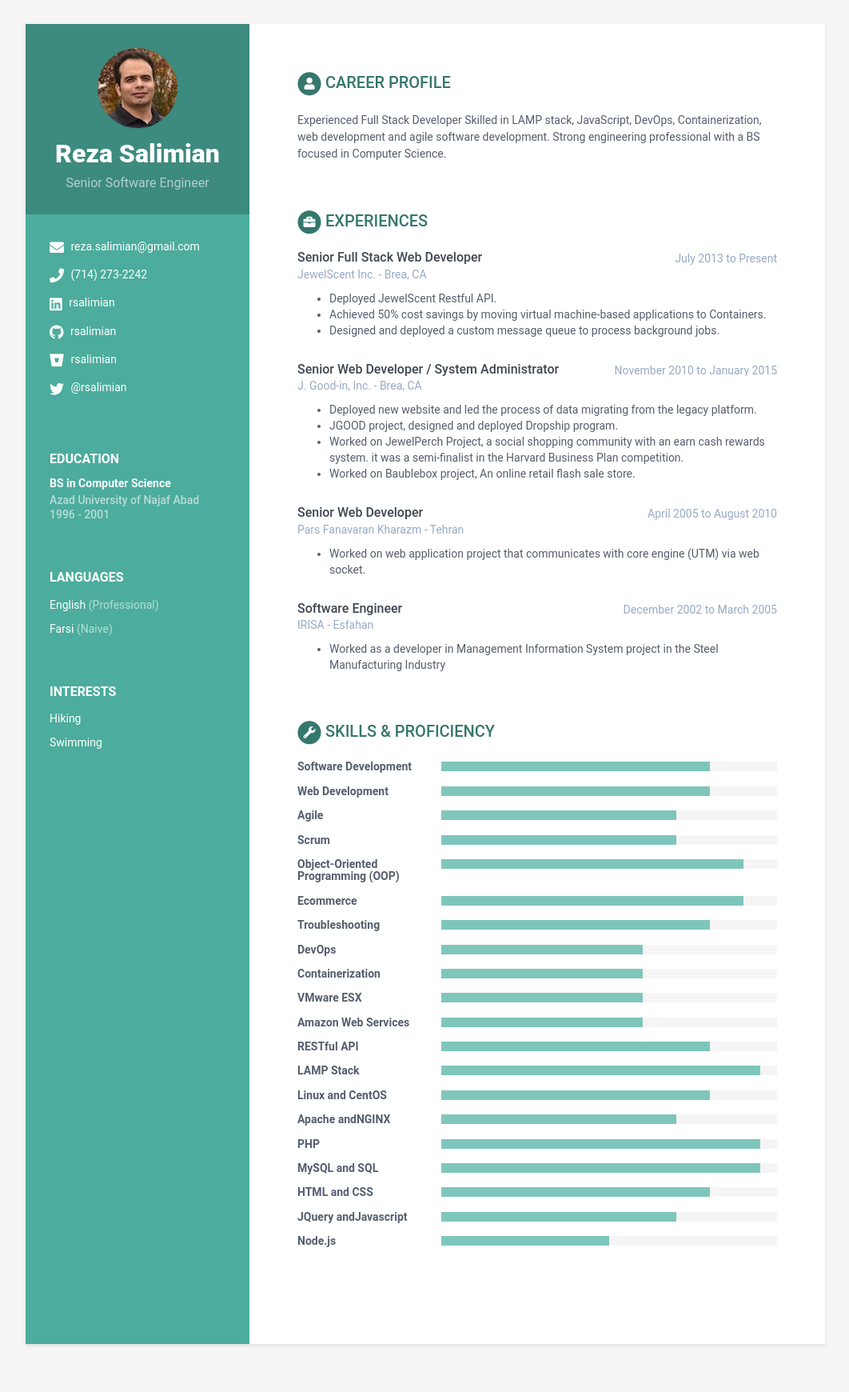
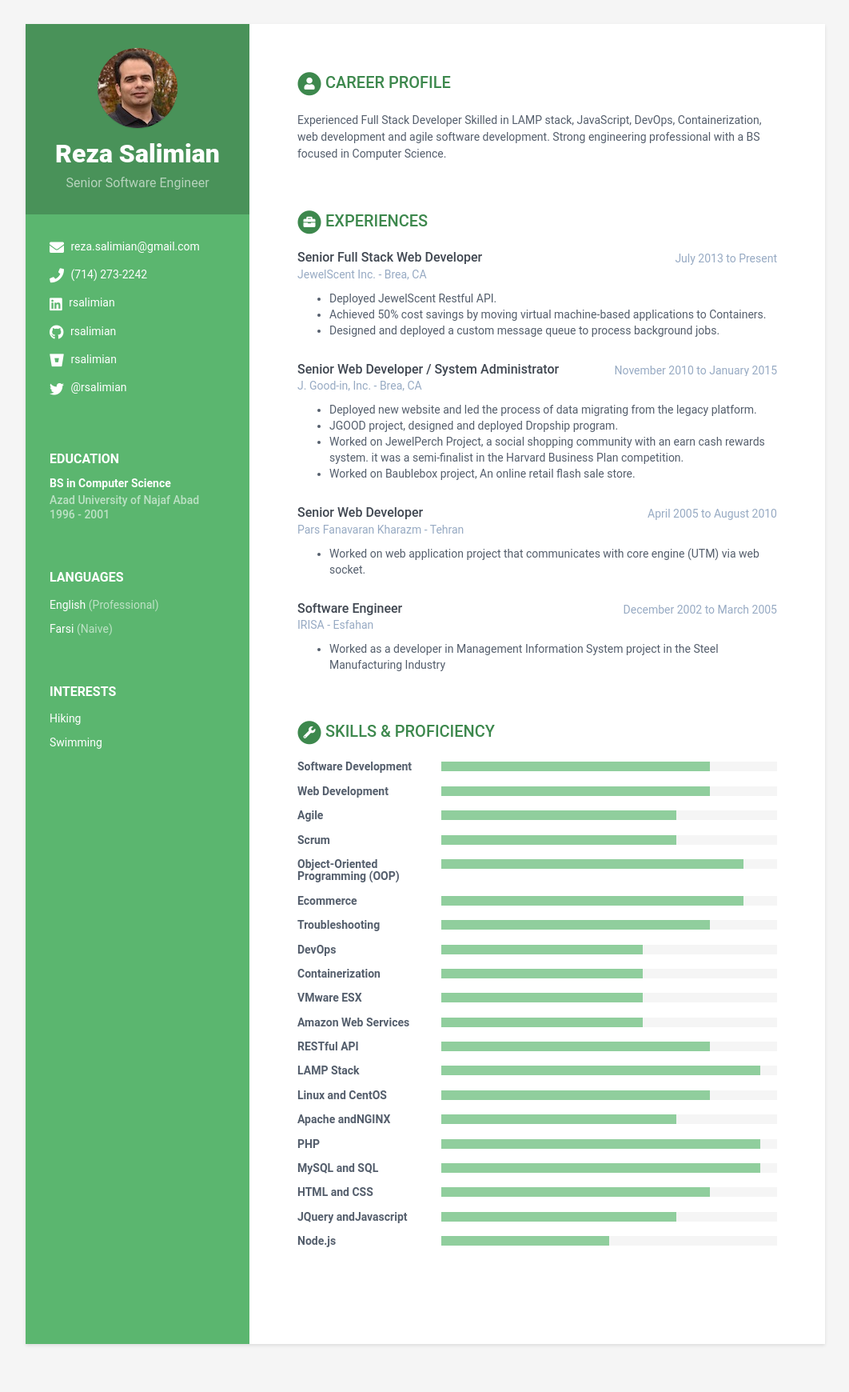
Before and after one commit to rsalimian/rsalimian.github.io, a Jekyll site: the page built from index.html, in a window 1280 px wide. Shown: the whole page at 80% size, without its empty margins (108-1170 px from the left). Built offline with Jekyll 4.4.1, drawn with Linux system fonts in a browser that asks for light colours.

Commit message:
Update _config.yml

```diff
--- a/_config.yml
+++ b/_config.yml
@@ -5,7 +5,7 @@ title: Reza Salimian Resume
 url: ''
 baseurl: '/' #change it according to your repository name
 # Style will be applied only after restarting the build or serve. Just choose one of the options.
-theme_skin: turquoise # blue turquoise green berry orange ceramic
+theme_skin: green # blue turquoise green berry orange ceramic
 
 # Tracker
 analytics:
```
